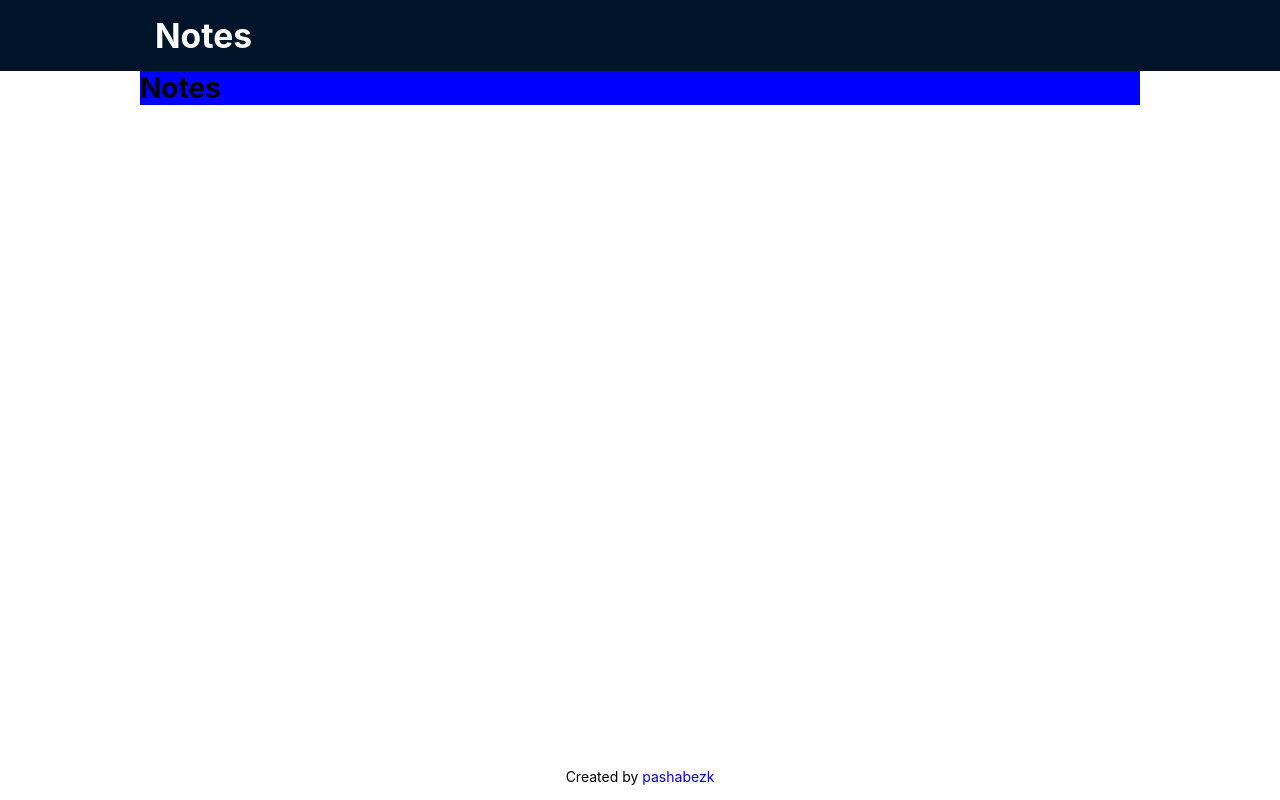
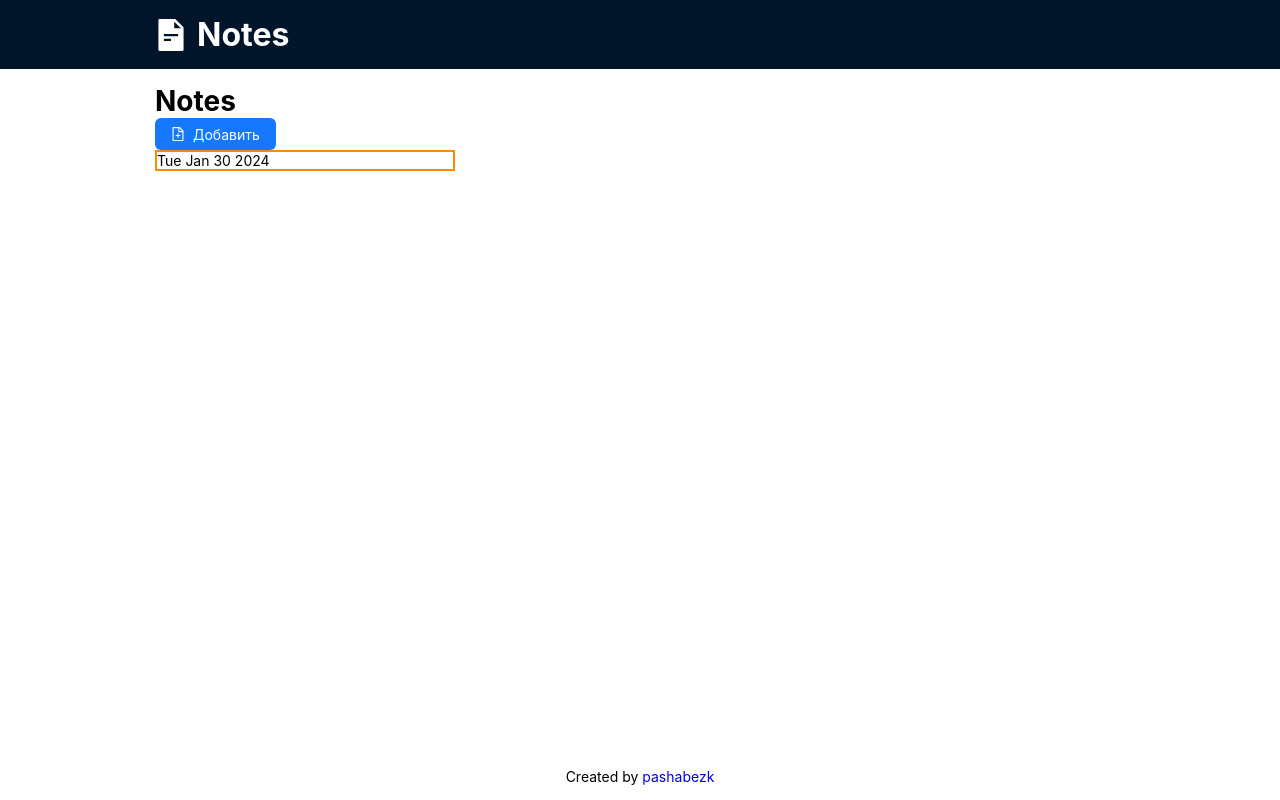
Before and after one commit to pashabezk/Notes, a React (Create React App) app: page / in a window 1280 px wide. Built offline with nearby package versions, Linux system fonts and the light colour scheme.

Commit message:
v0.3 notes storage

```diff
--- /dev/null
+++ b/src/Features/Notes/Constants.ts
@@ -0,0 +1 @@
+export const DEFAULT_NOTE_COLOR = "yellow";
--- /dev/null
+++ b/src/Features/Notes/Types.ts
@@ -0,0 +1,11 @@
+/** Describes note data */
+export interface Note {
+	id: string;
+	title: string;
+	text: string;
+	color: string;
+	creationDate: Date;
+}
+
+/** Describes note draft data */
+export type NoteDraft = Partial<Omit<Note, "id">>;
--- /dev/null
+++ b/src/Pages/NotesPage/Notes/NoteComponent.tsx
@@ -0,0 +1,19 @@
+import React from "react";
+import {Note} from "../../../Features/Notes/Types";
+import styles from "./Notes.module.css";
+
+interface NoteProps {
+	note: Note
+}
+
+const NoteComponent = ({note}: NoteProps) => {
+	return (
+		<div className={styles.noteContainer}>
+			<p>{note.title}</p>
+			<p>{note.text}</p>
+			<p>{note.creationDate.toDateString()}</p>
+		</div>
+	);
+};
+
+export default NoteComponent;
--- /dev/null
+++ b/src/Pages/NotesPage/Notes/Notes.module.css
@@ -0,0 +1,4 @@
+.noteContainer {
+	max-width: 300px;
+	border: solid darkorange 2px;
+}
--- /dev/null
+++ b/src/Pages/NotesPage/Notes/NotesContainer.tsx
@@ -0,0 +1,15 @@
+import React from "react";
+import {observer} from "mobx-react-lite";
+import notesStorage from "../../../Storages/NotesStorage";
+import NoteComponent from "./NoteComponent";
+
+const NotesContainer = observer(() => {
+	const {notes} = notesStorage;
+	return (
+		<div>
+			{notes.map((note) => <NoteComponent key={note.id} note={note}/>)}
+		</div>
+	);
+});
+
+export default NotesContainer;
--- a/src/Pages/NotesPage/NotesPage.module.css
+++ b/src/Pages/NotesPage/NotesPage.module.css
@@ -1,3 +1,3 @@
 .notesPageWrapper {
-	background-color: blue;
+	margin: 15px;
 }
--- a/src/Pages/NotesPage/NotesPage.tsx
+++ b/src/Pages/NotesPage/NotesPage.tsx
@@ -1,10 +1,17 @@
 import React from "react";
+import {Button} from "antd";
+import {FileAddOutlined} from "@ant-design/icons";
 import styles from "./NotesPage.module.css"
+import NotesContainer from "./Notes/NotesContainer";
+import notesStorage from "../../Storages/NotesStorage";
 
 const NotesPage = () => {
+	const {createNote} = notesStorage;
 	return (
 		<div className={styles.notesPageWrapper}>
 			<h1>Notes</h1>
+			<Button type="primary" icon={<FileAddOutlined/>} onClick={() => createNote()}>Добавить</Button>
+			<NotesContainer/>
 		</div>
 	);
 };
--- a/src/Shared/Layout/Header/AppHeader.tsx
+++ b/src/Shared/Layout/Header/AppHeader.tsx
@@ -1,5 +1,6 @@
 import React from "react";
 import styles from "./Header.module.css"
+import {FileTextFilled} from "@ant-design/icons";
 
 /** Header component */
 const AppHeader = () => {
@@ -7,7 +8,7 @@ const AppHeader = () => {
 		<header className={styles.mainHeader}>
 			<div className={"center1000px " + styles.centeredMainHeader}>
 				<div className={styles.logoContainer}>
-					{/*<img src={logo} alt="logo"/>*/}
+					<FileTextFilled style={{fontSize: "32px"}}/>
 					<h1>Notes</h1>
 				</div>
 			</div>
--- a/src/Shared/Layout/Header/Header.module.css
+++ b/src/Shared/Layout/Header/Header.module.css
@@ -4,9 +4,14 @@
 	color: white;
 }
 
+.mainHeader h1 {
+	font-size: 32px;
+}
+
 .centeredMainHeader {
 	display: flex;
 	margin-block: 15px;
+	padding-inline: 15px;
 	justify-content: space-between;
 	vertical-align: center;
 	flex-wrap: wrap;
@@ -14,10 +19,8 @@
 
 .logoContainer {
 	display: flex;
-	vertical-align: center;
-	gap: 15px;
-	margin-left: 15px;
-	font-size: larger;
+	align-items: center;
+	gap: 10px;
 }
 
 .logoContainer > img {
--- /dev/null
+++ b/src/Storages/NotesStorage.ts
@@ -0,0 +1,44 @@
+import {makeAutoObservable} from "mobx";
+import {v4 as uuid} from "uuid";
+import {Note, NoteDraft} from "../Features/Notes/Types";
+import {DEFAULT_NOTE_COLOR} from "../Features/Notes/Constants";
+
+class NotesStorage {
+	notes: Note[] = [{
+		id: "first",
+		color: "",
+		title: "",
+		text: "",
+		creationDate: new Date(),
+	}];
+
+	constructor() {
+		makeAutoObservable(this);
+	}
+
+	/** Method to add note to storage */
+	addNote = (newNote: Note) => {
+		this.notes.push(newNote);
+	}
+
+	/** Method to create new note and add it to storage */
+	createNote = (noteDraft: NoteDraft = {}) => {
+		const newNote: Note = {
+			text: "",
+			title: "",
+			color: DEFAULT_NOTE_COLOR,
+			creationDate: new Date(),
+			...noteDraft,
+			id: uuid()
+		};
+		this.addNote(newNote);
+	}
+
+	/** Method to delete note from storage */
+	deleteNote = (id: string) => {
+		this.notes = this.notes.filter((note) => note.id !== id);
+	}
+}
+
+const notesStorage = new NotesStorage();
+export default notesStorage;
--- a/tsconfig.json
+++ b/tsconfig.json
@@ -1,8 +1,9 @@
 {
 	"compilerOptions": {
-		"target": "es5",
+		"target": "es6",
 		"lib": [
 			"dom",
+			"ES6",
 			"dom.iterable",
 			"esnext"
 		],
```
Also changed, not shown: package.json (+6 -2 lines), src/Assets/Note.svg (added), 1 other file (tests, documents, lock files or other folders).
